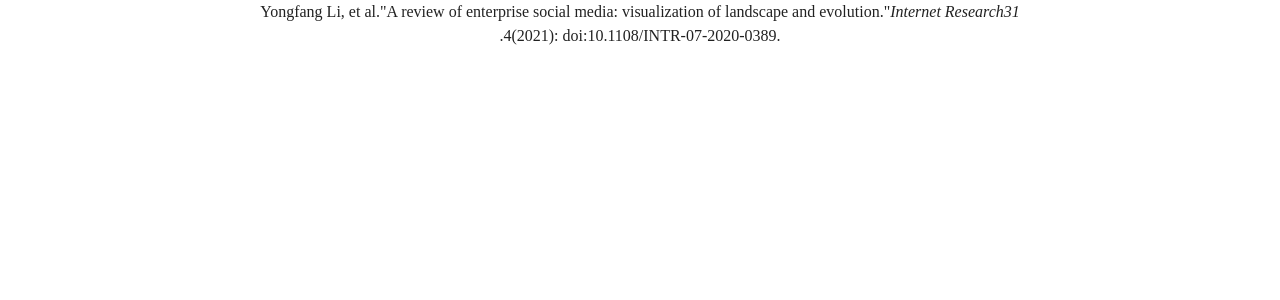
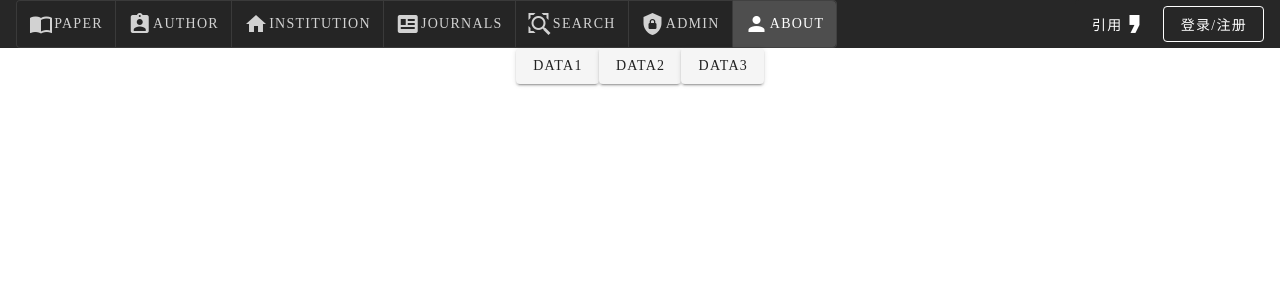
Before and after one commit to sink12138/infinite-academic, a Vue app in the folder frontend/: page /about in a window 1280 px wide. Shown: the top 300 px of the page. Built offline with nearby package versions, Linux system fonts and the light colour scheme; what vue-clipboard2 would draw is missing.

Commit message:
Citation localStorage

```diff
--- a/frontend/src/components/BaseCitation.vue
+++ b/frontend/src/components/BaseCitation.vue
@@ -1,7 +1,8 @@
 <template>
   <v-menu
     :close-on-content-click="false"
-    :nudge-width="320"
+    nudge-width="450"
+    max-width="450"
     rounded="sm"
     offset-y
   >
@@ -18,16 +19,25 @@
     </template>
 
     <v-card
+      max-width="450"
       rounded="sm"
     >
       <v-card-title
-        class="text-h5"
+        class="text-center text-h4"
       >
         引用列表
+        <v-spacer></v-spacer>
+        <v-icon large>mdi-comma-box</v-icon>
+        <v-icon large>mdi-comma-box</v-icon>
       </v-card-title>
-      <v-card-text>
+
+
+      <v-card-text
+        v-if="citationList.length > 0"
+      >
         <v-list
           max-height="300"
+          max-width="468"
           class="overflow-auto"
         >
           <v-list-item
@@ -35,8 +45,8 @@
             v-for="citation in citationList"
             :key="citation.paperId"
           >
-            <v-list-item-content v-text="citation.text">
-            </v-list-item-content>
+            <div v-html="citation[citationType]">
+            </div>
             <v-list-item-action>
               <v-btn icon>
                 <v-icon
@@ -50,17 +60,64 @@
           </v-list-item>
         </v-list>
       </v-card-text>
-      <v-card-actions>
+
+      <v-card-text
+        v-else
+        class="text-left text-body-1"
+      >
+        <v-row>
+          <v-col
+            align-self="center"
+            cols="2"
+          >
+            <v-icon x-large full-height>mdi-information</v-icon>
+          </v-col>
+          <v-col
+            align-self="center"
+          >
+            <div class="text-h6">尚未选择任何论文引用</div>
+          </v-col>
+        </v-row>
+        <br/>
+        <div>点击论文旁的<b>“引用”</b>按钮，将其添加到引用列表</div>
+        <div>添加引用信息后可以修改引用规范并一键复制</div>
+      </v-card-text>
+
+      <v-divider></v-divider>
+
+      <v-card-actions
+        v-if="citationList.length > 0"
+      >
+        <v-btn-toggle
+          v-model="citationType"
+          group
+          color="indigo darken-4"
+        >
+          <v-btn
+            value="MLA"
+          >MLA</v-btn>
+          <v-btn
+            value="APA"
+          >APA</v-btn>
+          <v-btn
+            value="GB/T"
+          >GB/T</v-btn>
+        </v-btn-toggle>
         <v-spacer></v-spacer>
         <v-btn
-          depressed
+          color="deep-orange accent-4"
+          plain
           @click="reveal = true"
-        >删除所有
+        >
+          <v-icon>mdi-trash-can</v-icon>
+          清空
         </v-btn>
         <v-btn
-          depressed
+          plain
           @click="copyCitations()"
-        >复制
+        >
+          <v-icon>mdi-clipboard-text</v-icon>
+          复制
         </v-btn>
       </v-card-actions>
 
@@ -113,19 +170,34 @@ export default {
   data:() =>  ({
     expand: false,
     reveal: false,
+    citationType: "MLA",
     citationList: [],
   }),
 
   created() {
-    this.initCitations();
+    this.loadCitations();
+  },
+
+  watch: {
+    '$store.state.citations'() {
+      this.loadCitations();
+    }
   },
 
   methods: {
-    initCitations() {
-      this.citationList = localStorage.getItem("citations");
+    loadCitations() {
+      this.citationList = [];
+      var citations = JSON.parse(localStorage.getItem("citations"));
+      for (var i in citations) {
+        this.citationList.push(citations[i]);
+      }
     },
     copyCitations() {
-      this.$copyText(this.citationList)
+      var citationText = "";
+      for (var i in this.citationList){
+        citationText += this.citationList[i]["MLA"] + "\n";
+      }
+      this.$copyText(citationText)
       .then(e => {
         this.$notify({
           title: 'Copy',
@@ -137,9 +209,15 @@ export default {
       })
     },
     deleteItem(citation) {
+      var citations = JSON.parse(localStorage.getItem("citations"));
       var index = this.citationList.indexOf(citation);
+      delete citations[citation.paperId];
       this.citationList.splice(index, 1);
-      localStorage.setItem("citations", this.citationList)
+      if (JSON.stringify(citations) == "{}")
+        localStorage.removeItem("citations");
+      else
+        localStorage.setItem("citations", JSON.stringify(citations));
+      this.$store.commit('decCitations');
     },
     cleanCitaions() {
       this.citationList.splice(0,this.citationList.length);
--- a/frontend/src/components/BaseNavigation.vue
+++ b/frontend/src/components/BaseNavigation.vue
@@ -44,6 +44,7 @@ export default {
         { href: "/journal", icon: "mdi-newspaper-variant", title: "Journals" },
         { href: "/search", icon: "mdi-magnify-expand", title: "Search" },
         { href: "/admin", icon: "mdi-shield-lock", title: "Admin" },
+        { href: "/about", icon: "mdi-account", title: "About"}
       ],
     };
   },
--- a/frontend/src/components/mixins/mixin.js
+++ b/frontend/src/components/mixins/mixin.js
@@ -1,10 +1,17 @@
-const addCitation = {
+export const addCitation = {
   methods: {
     addCitationItem(item) {
-      var citationList = localStorage.getItem("citations");
-      citaion["MLA"] = this.MLACitation();
-      citationList[paperId] = citation;
-      localStorage.setItem("citations", citationList)
+      var citationList = JSON.parse(localStorage.getItem("citations"));
+      console.log(citationList);
+      if (citationList == null) citationList = {};
+      var citation = {
+        paperId: item.id,
+        MLA: {},
+      };
+      citation["MLA"] = this.MLACitation(item);
+      citationList[item.id] = citation;
+      localStorage.setItem("citations", JSON.stringify(citationList));
+      this.$store.commit('incCitations');
     },
     MLACitation(item) {
       var italicLeft = "<span style='font-style:italic'>"
--- a/frontend/src/main.js
+++ b/frontend/src/main.js
@@ -9,7 +9,6 @@ import './assets/style/main.css'
 
 Vue.config.productionTip = false
 
-
 new Vue({
   router,
   store,
--- a/frontend/src/store/index.js
+++ b/frontend/src/store/index.js
@@ -5,8 +5,15 @@ Vue.use(Vuex)
 
 export default new Vuex.Store({
   state: {
+    citations: 0
   },
   mutations: {
+    incCitations (state) {
+      state.citations++
+    },
+    decCitations (state) {
+      state.citations--
+    }
   },
   actions: {
   },
--- a/frontend/src/views/About.vue
+++ b/frontend/src/views/About.vue
@@ -1,26 +1,157 @@
 <template>
-  <div v-html="text">
+  <div>
+    <base-navigation></base-navigation>
+    <v-btn @click="addCitationItem(data1)">Data1</v-btn>
+    <v-btn @click="addCitationItem(data2)">Data2</v-btn>
+    <v-btn @click="addCitationItem(data3)">Data3</v-btn>
   </div>
 </template>
 
 <script>
+import {addCitation} from '../components/mixins/mixin'
+import BaseNavigation from '../components/BaseNavigation.vue'
+
 export default {
+  mixins: [addCitation],
+  components: {
+    BaseNavigation
+  },
   data:() =>  ({
-    text: "Yongfang Li, et al.\"A review of enterprise social media: visualization of landscape and evolution.\""+
-    "<span style='font-style:italic'>Internet Research</span>" +
-    "<span style='font-style:italic'>31</span><br/>" +
-    ".4(2021): doi:10.1108/INTR-07-2020-0389."
+    data1: {
+      "abstract": "假装这是一大段摘要",
+      "authors": [
+        {
+          "id": "GF_4ynwBF-Mu8unTG1hc",
+          "instOrders": [],
+          "name": "谭火彬"
+        }
+      ],
+      "citationNum": 114,
+      "date": "2021-10-15",
+      "doi": "10.1007/BF02943174",
+      "id": "GF_4ynwBF-Mu8unTG1hc",
+      "institutions": [
+        {
+          "id": "GF_4ynwBF-Mu8unTG1hc",
+          "name": "北京航空航天大学软件学院"
+        }
+      ],
+      "isbn": "ISBN 978-7-302-12260-9",
+      "issn": "ISSN 1607-5161",
+      "journal": {
+        "endPage": 514,
+        "id": "GF_4ynwBF-Mu8unTG1hc",
+        "issue": "02",
+        "startPage": 114,
+        "title": "Science",
+        "volume": 43
+      },
+      "keywords": [],
+      "publisher": "Elsevier",
+      "sources": [
+        {
+          "url": "http://www.researchgate.net/publication/273232093_The_Characteristics_of_Organizational_Environments_and_Perceived_Environmental_Uncertainty",
+          "website": "ResearchGate"
+        }
+      ],
+      "subjects": [],
+      "title": "基于机器学习的无需人工编制词典的切词系统",
+      "topics": [],
+      "type": "期刊论文",
+      "year": 2021
+    },
+    data2: {
+      "abstract": "假装这是一大段摘要",
+      "authors": [
+        {
+          "id": "GF_4ynwBF-Mu8unTG1hd",
+          "instOrders": [],
+          "name": "谭水彬"
+        }
+      ],
+      "citationNum": 114,
+      "date": "2021-10-15",
+      "doi": "10.1007/BF02943174",
+      "id": "GF_4ynwBF-Mu8unTG1hbbb",
+      "institutions": [
+        {
+          "id": "GF_4ynwBF-Mu8unTG1hc",
+          "name": "北京航空航天大学软件学院"
+        }
+      ],
+      "isbn": "ISBN 978-7-302-12260-9",
+      "issn": "ISSN 1607-5161",
+      "journal": {
+        "endPage": 4514,
+        "id": "GF_4ynwBF-Mu8unTG1hc",
+        "issue": "02",
+        "startPage": 11,
+        "title": "Science",
+        "volume": 43
+      },
+      "keywords": [],
+      "publisher": "Elsevier",
+      "sources": [
+        {
+          "url": "http://www.researchgate.net/publication/273232093_The_Characteristics_of_Organizational_Environments_and_Perceived_Environmental_Uncertainty",
+          "website": "ResearchGate"
+        }
+      ],
+      "subjects": [],
+      "title": "基于人工学习的无需机器编制词典的切词系统",
+      "topics": [],
+      "type": "期刊论文",
+      "year": 1921
+    },
+    data3: {
+      "abstract": "假装这是一大段摘要",
+      "authors": [
+        {
+          "id": "GF_4ynwBF-Mu8unTG1hc",
+          "instOrders": [],
+          "name": "谭草彬"
+        }
+      ],
+      "citationNum": 114,
+      "date": "2021-10-15",
+      "doi": "10.1007/BF02943174",
+      "id": "GF_4ynwBF-Mu8unTG1hdd",
+      "institutions": [
+        {
+          "id": "GF_4ynwBF-Mu8unTG1hc",
+          "name": "北京航空航天大学软件学院"
+        }
+      ],
+      "isbn": "ISBN 978-7-302-12260-9",
+      "issn": "ISSN 1607-5161",
+      "journal": {
+        "endPage": 114,
+        "id": "GF_4ynwBF-Mu8unTG1hc",
+        "issue": "02",
+        "startPage": 514,
+        "title": "Science",
+        "volume": 43
+      },
+      "keywords": [],
+      "publisher": "Elsevier",
+      "sources": [
+        {
+          "url": "http://www.researchgate.net/publication/273232093_The_Characteristics_of_Organizational_Environments_and_Perceived_Environmental_Uncertainty",
+          "website": "ResearchGate"
+        }
+      ],
+      "subjects": [],
+      "title": "基于无需人工编制词典的机器学习的系统切词",
+      "topics": [],
+      "type": "期刊论文",
+      "year": 2021
+    },
   }),
 }
 
 </script>
 
 
-<style scoped>
-.v-card--reveal {
-  bottom: 0;
-  opacity: 1 !important;
-  position: absolute;
-  width: 100%;
-}
+<style>
+
 </style>
--- a/frontend/src/views/Home.vue
+++ b/frontend/src/views/Home.vue
@@ -1,9 +1,11 @@
 <template>
-  <div class="d-flex flex-column">
+  <div>
     <BaseNavigation></BaseNavigation>
     <div class="big-font">Infinite Acadmic</div>
     <BaseSearchBar class="ma-auto"></BaseSearchBar>
-    <v-btn @click="echo()">echo</v-btn>
+    <div>
+      <v-btn @click="echo()">echo</v-btn>
+    </div>
   </div>
 </template>
 
```
